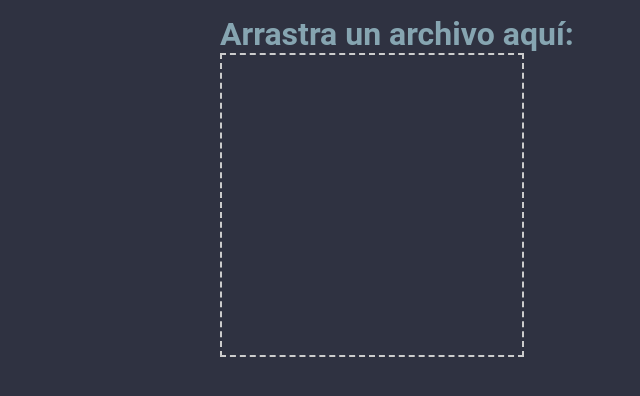
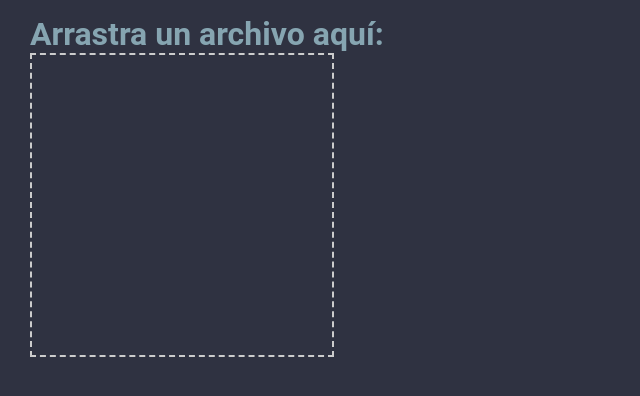
Before and after one commit to damiansire/json-data-handler, a React (Vite) app in the folder src/renderer/: page / in a window 1280 px wide. Shown: the top 396 px of the page, without its empty margins (0-640 px from the left). Built offline with nearby package versions, Linux system fonts and the light colour scheme.

Commit message:
feat: add json processing to find the form

```diff
--- a/package.json
+++ b/package.json
@@ -22,7 +22,8 @@
   "dependencies": {
     "@electron-toolkit/preload": "^2.0.0",
     "@electron-toolkit/utils": "^2.0.0",
-    "electron-updater": "^6.1.1"
+    "electron-updater": "^6.1.1",
+    "json-scan": "^1.0.3"
   },
   "devDependencies": {
     "@electron-toolkit/eslint-config-prettier": "^1.0.1",
--- a/src/renderer/src/App.tsx
+++ b/src/renderer/src/App.tsx
@@ -1,12 +1,10 @@
-import Versions from './components/Versions'
-import icons from './assets/icons.svg'
 import { useState } from 'react'
-import JsonBox from './components/JsonBox'
+import { getJSONShape } from 'json-scan'
+import JsonShapeBox from './components/JsonShapeBox'
 
 function App(): JSX.Element {
   const [filePath, setFilePath] = useState('')
-  const [fileContent, setFileContent] = useState(null)
-  const [fileParsedContent, setFileParsedContent] = useState(null)
+  const [jsonFormat, setJsonFormat] = useState(null)
 
   const handleDrop = (event) => {
     event.preventDefault()
@@ -15,13 +13,11 @@ function App(): JSX.Element {
       const reader = new FileReader()
 
       reader.onload = (e) => {
-        const content = e.target.result
-        setFileContent(content)
-
         try {
+          const content = e.target.result
           const jsonData = JSON.parse(content)
-          setFileParsedContent(jsonData)
-          // jsonData ahora contiene el objeto JSON del archivo
+          const jsonShape = getJSONShape(jsonData)
+          setJsonFormat(jsonShape)
           console.log(jsonData)
         } catch (error) {
           console.error('Error al analizar el archivo JSON', error)
@@ -39,7 +35,7 @@ function App(): JSX.Element {
 
   return (
     <div className="container">
-      {!fileParsedContent && (
+      {!jsonFormat && (
         <div>
           <h1>Arrastra un archivo aquí:</h1>
           <div
@@ -54,12 +50,18 @@ function App(): JSX.Element {
         </div>
       )}
       {filePath ? <p>Ruta del archivo: {filePath}</p> : null}
-      {fileParsedContent ? (
+      {jsonFormat ? (
         <div>
-          <h2>Contenido del archivo JSON:</h2>
-          {fileParsedContent.map((element) => {
-            return <JsonBox key={element.id} data={element}></JsonBox>
-          })}
+          <div>
+            <h2>Formato del json</h2>
+            <div style={{ display: 'flex' }}>
+              {jsonFormat.map((x, index) => (
+                <div key={index}>
+                  <JsonShapeBox data={x}></JsonShapeBox>
+                </div>
+              ))}
+            </div>
+          </div>
         </div>
       ) : null}
     </div>
--- a/src/renderer/src/assets/index.css
+++ b/src/renderer/src/assets/index.css
@@ -57,7 +57,6 @@ a:hover {
   flex: 1;
   display: flex;
   flex-direction: column;
-  max-width: 840px;
   margin: 0 auto;
   padding: 15px 30px 0 30px;
 }
--- /dev/null
+++ b/src/renderer/src/components/JsonShapeBox.tsx
@@ -0,0 +1,15 @@
+import React from 'react'
+
+interface JsonShapeBoxProps {
+  data: Record<string, any>
+}
+
+const JsonShapeBox: React.FC<JsonShapeBoxProps> = ({ data }) => {
+  return (
+    <div className="json-box">
+      Shape<pre>{JSON.stringify(data, null, 2)}</pre>
+    </div>
+  )
+}
+
+export default JsonShapeBox
```
Also changed, not shown: 1 other file (tests, documents, lock files or other folders).
